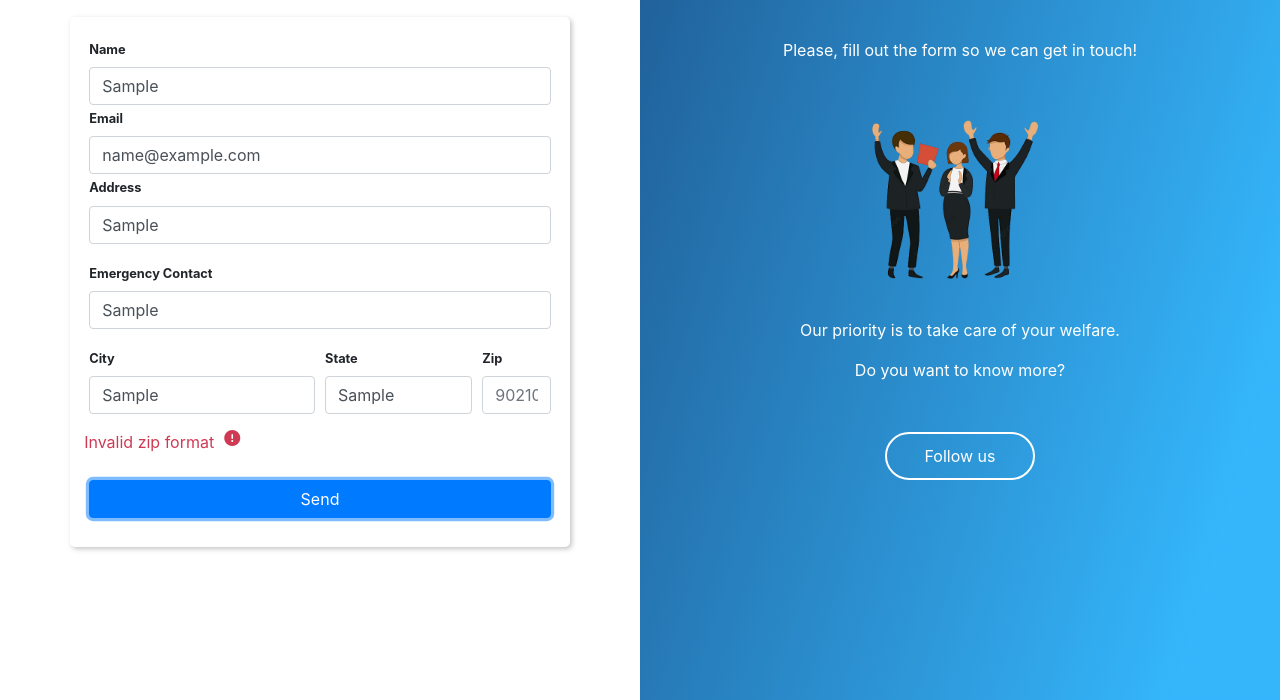
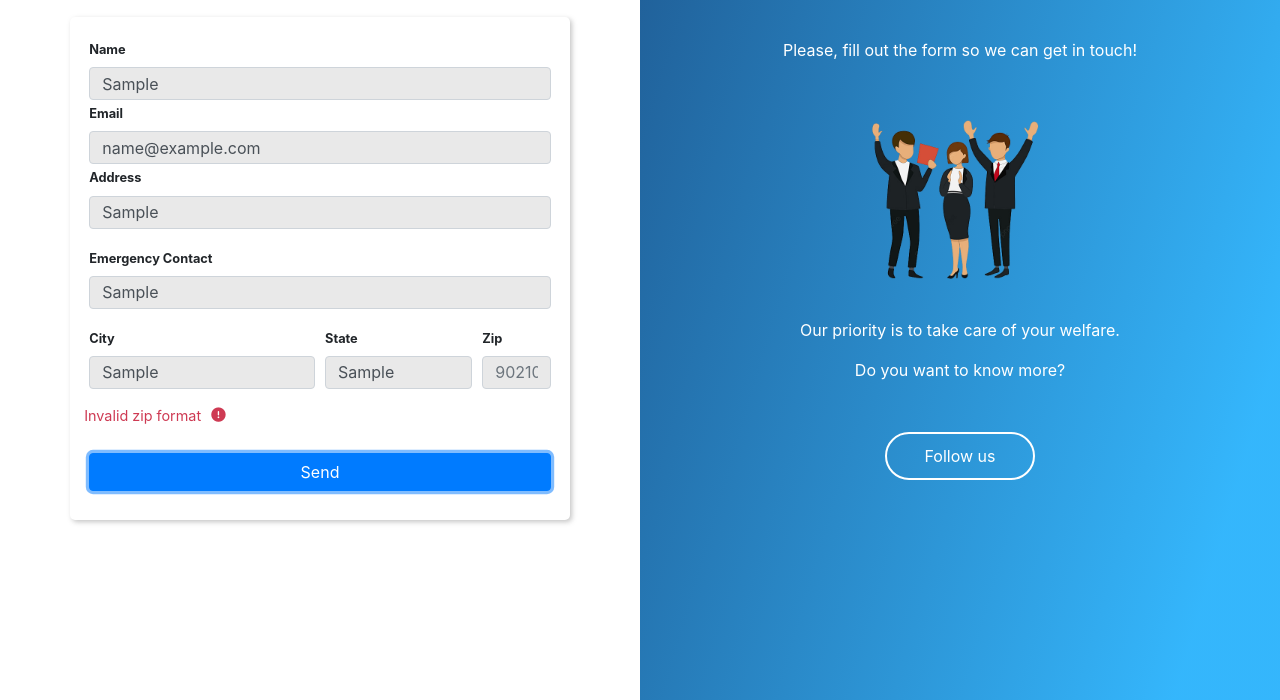
Before and after one commit to zRosies/blueStepChallenge, a plain HTML site: page frontend/index.html in a window 1280 px wide. Both pictures are taken after typing "Sample", "name@example.com", "Sample", "Sample", "Sample", "Sample" into the empty fields and a click on the button "Send". Shown: the part 100-800 px from the top of the page. Drawn offline with nearby package versions, Linux system fonts and the light colour scheme.

Commit message:
code finished

```diff
--- a/backend/api/controllers/createUser.js
+++ b/backend/api/controllers/createUser.js
@@ -1,5 +1,7 @@
 import { validate } from "../utils/validation.js";
 import { newUserObject } from "../lib/db.js";
+// In case you want to instantiate new user object here just unccoment below
+// import { UserHelper} from '../lib/db.js'
 
 //  --------------------------------- MOCK API ---------------------------------------
 
@@ -21,7 +23,7 @@ export async function mockAPI(userInfo) {
   // ---------------------------------------------------------------------------------
   try {
     // I am already exporting the object instead of instatiating it here
-    // But you can also instatiate it here
+    // But you can also instantiate it here using const newUser = new UserHelper();
 
     //--------------------- 2 - Then uncomment the objects below  ---------------------
     const newUser = newUserObject;
--- a/backend/api/utils/validation.js
+++ b/backend/api/utils/validation.js
@@ -3,7 +3,7 @@
 export function validationTypes(fieldName, value) {
   // Using regex to check if the patterns match.
   // As the test function returns true or false, I use ternary operators to display the error message in case there is one.
-  // Emergency is the only field that won't be required
+  // Emergency contact is the only field that won't be required
   switch (fieldName) {
     case "name":
       return /^[A-Za-z\s]+$/.test(value.trim())
@@ -14,7 +14,7 @@ export function validationTypes(fieldName, value) {
         ? null
         : { error: "City must contain only letters and spaces" };
     case "address":
-      return /^[A-Za-z\s]+$/.test(value.trim())
+      return /^[A-Za-z0-9\s]+$/.test(value.trim())
         ? null
         : { error: "Address must contain only letters and spaces" };
     case "state":
--- a/frontend/styles/main.css
+++ b/frontend/styles/main.css
@@ -1,17 +1,5 @@
 main {
   display: flex;
-}
-
-form {
-  display: flex;
-  flex-direction: column;
-  max-width: 500px;
-  margin: 0 auto;
-
-  box-shadow: 2px 2px 5px rgb(109, 109, 109, 0.4);
-  padding: 1.2rem;
-  border-radius: 5px;
-  background: white;
 }
 
 .divider {
@@ -71,6 +59,23 @@ form {
   text-align: center;
 }
 
+form {
+  display: flex;
+  flex-direction: column;
+  max-width: 500px;
+  margin: 0 auto;
+
+  box-shadow: 2px 2px 5px rgb(109, 109, 109, 0.4);
+  padding: 1.2rem;
+  border-radius: 5px;
+  background: white;
+}
+
+form input {
+  background: #e9e9e9 !important;
+  height: 33px !important;
+}
+
 form button {
   display: flex;
   justify-content: end;
@@ -125,6 +130,11 @@ form label {
   color: #ce3a53;
   align-self: center;
   gap: 10px;
+  font-size: 0.9rem;
+}
+
+.message i {
+  margin-top: 3px;
 }
 
 @media screen and (max-width: 768px) {
```
Also changed, not shown: 2 other files.
